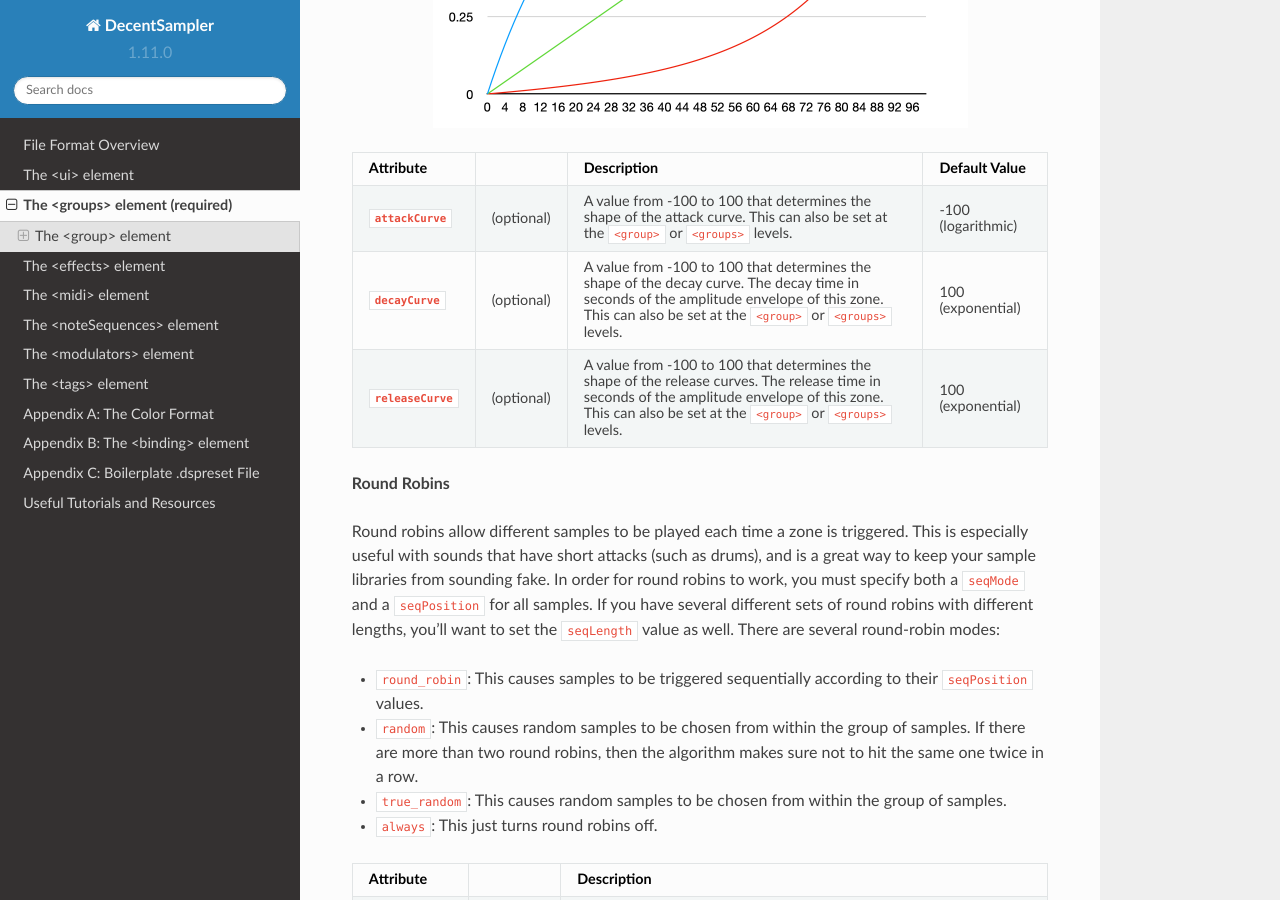
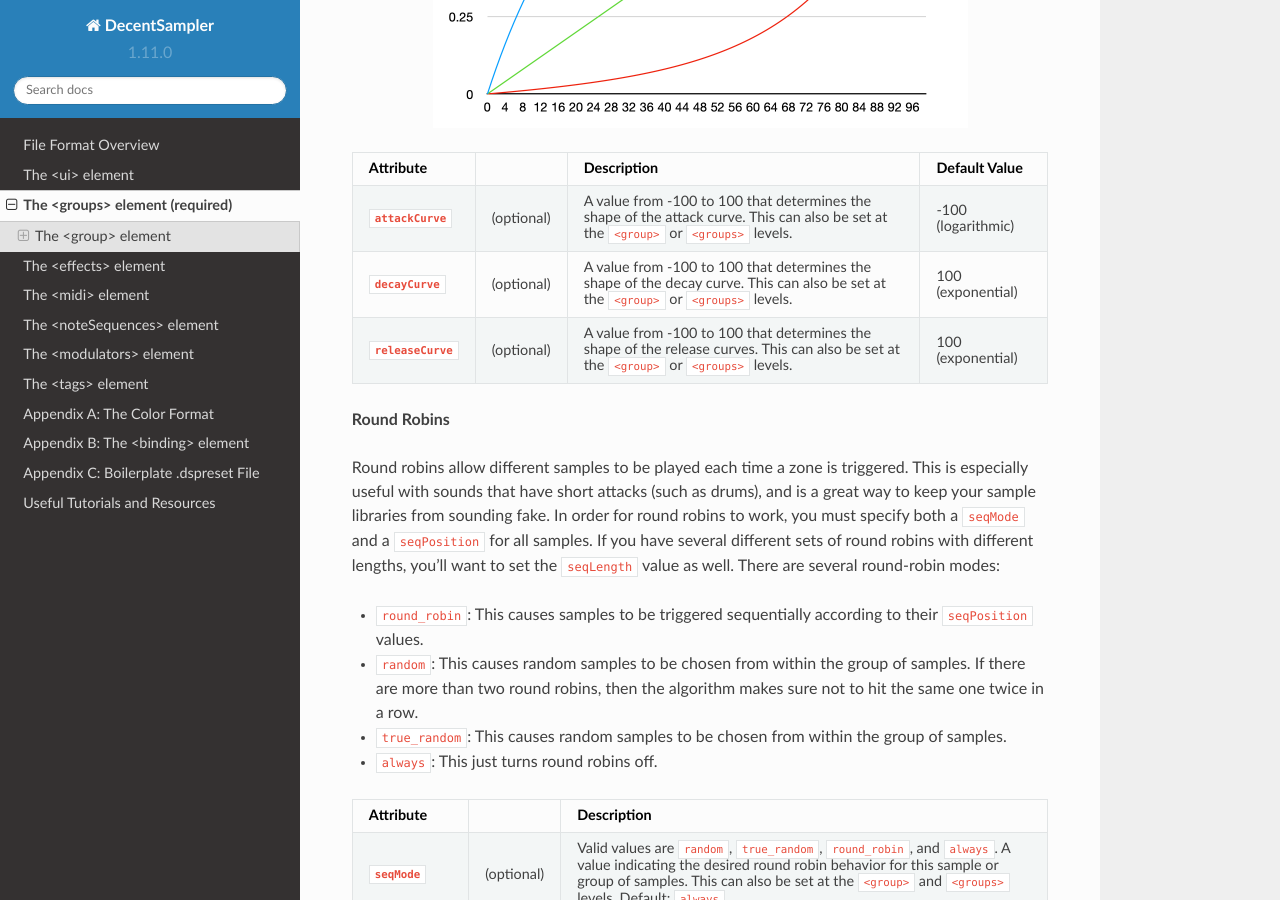
Before and after one commit to DecentSamples/DecentSampler-Developers-Guide, a Sphinx documentation site: the page built from docs/source/the-groups-element.md, in a window 1280 px wide and 900 px high, scrolled down 4159 px. Built offline with Sphinx 7.4.7 and the Read the Docs theme 2.0.0, drawn with Linux system fonts in a browser that asks for light colours.

```diff
--- a/docs/source/the-groups-element.md
+++ b/docs/source/the-groups-element.md
@@ -85,11 +85,11 @@
 <img alt="-100 is a logarithmic curve, 0 is a linear curve, and 100 is an exponential curve" src="_static/images/adsr-curves.png" title="ADSR Curves" style="max-width: 535px;" />
 </p>
 
-| Attribute         |            | Description       | Default Value |
-|-------------------|------------| ------------------|---------------|
-| **`attackCurve`**      | (optional) | A value from -100 to 100 that determines the shape of the attack curve. This can also be set at the `<group>` or `<groups>` levels.  | -100 (logarithmic) |
-| **`decayCurve`**       | (optional) | A value from -100 to 100 that determines the shape of the decay curve. The decay time in seconds of the amplitude envelope of this zone.  This can also be set at the `<group>` or `<groups>` levels.  | 100 (exponential) |
-| **`releaseCurve`**     | (optional) | A value from -100 to 100 that determines the shape of the release curves. The release time in seconds of the amplitude envelope of this zone. This can also be set at the `<group>` or `<groups>` levels. | 100 (exponential) |
+| Attribute          |            | Description                                                                                                                           | Default Value      |
+|--------------------|------------| --------------------------------------------------------------------------------------------------------------------------------------|--------------------|
+| **`attackCurve`**  | (optional) | A value from -100 to 100 that determines the shape of the attack curve. This can also be set at the `<group>` or `<groups>` levels.   | -100 (logarithmic) |
+| **`decayCurve`**   | (optional) | A value from -100 to 100 that determines the shape of the decay curve. This can also be set at the `<group>` or `<groups>` levels.    |  100 (exponential) |
+| **`releaseCurve`** | (optional) | A value from -100 to 100 that determines the shape of the release curves. This can also be set at the `<group>` or `<groups>` levels. |  100 (exponential) |
 
 **Round Robins**
 
```
